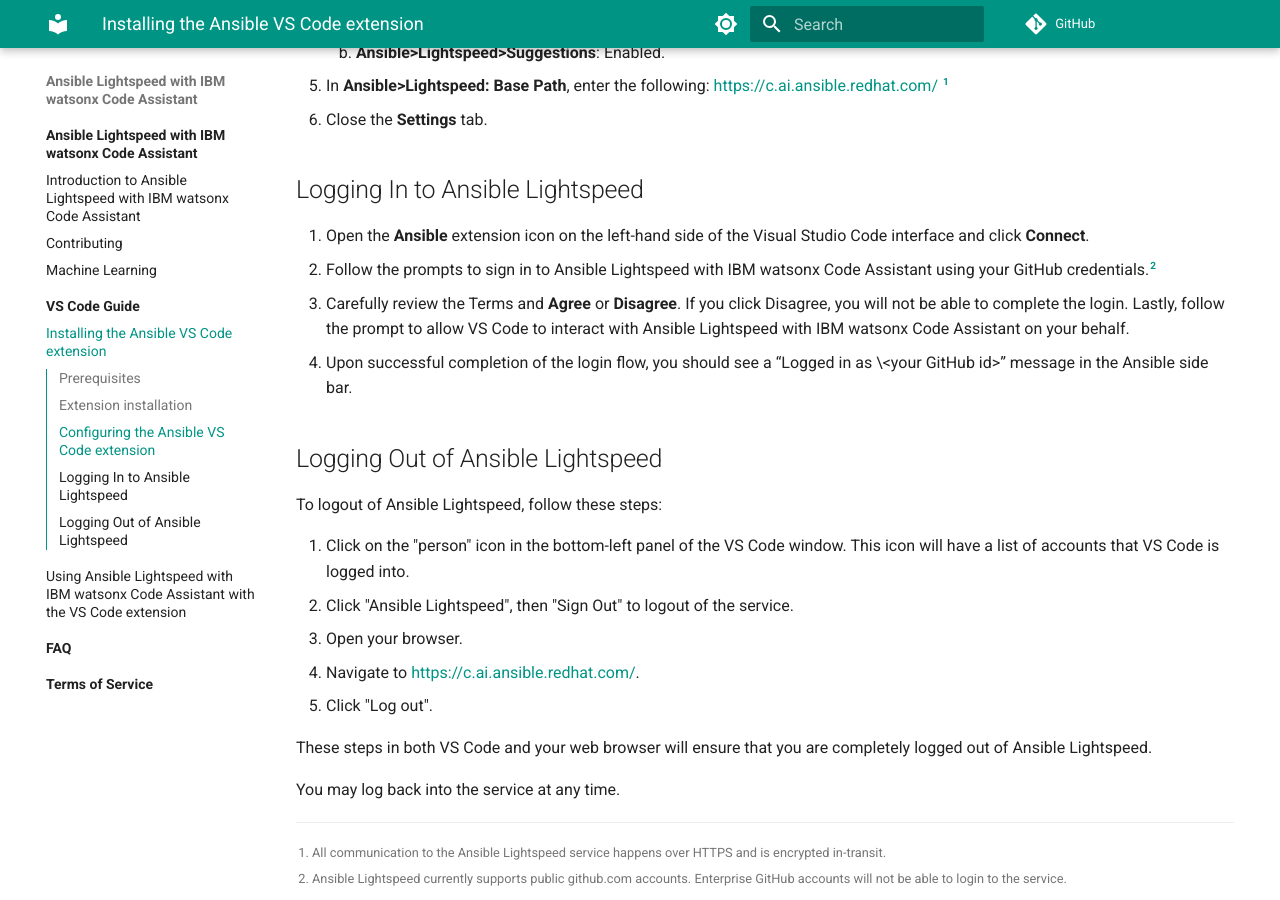
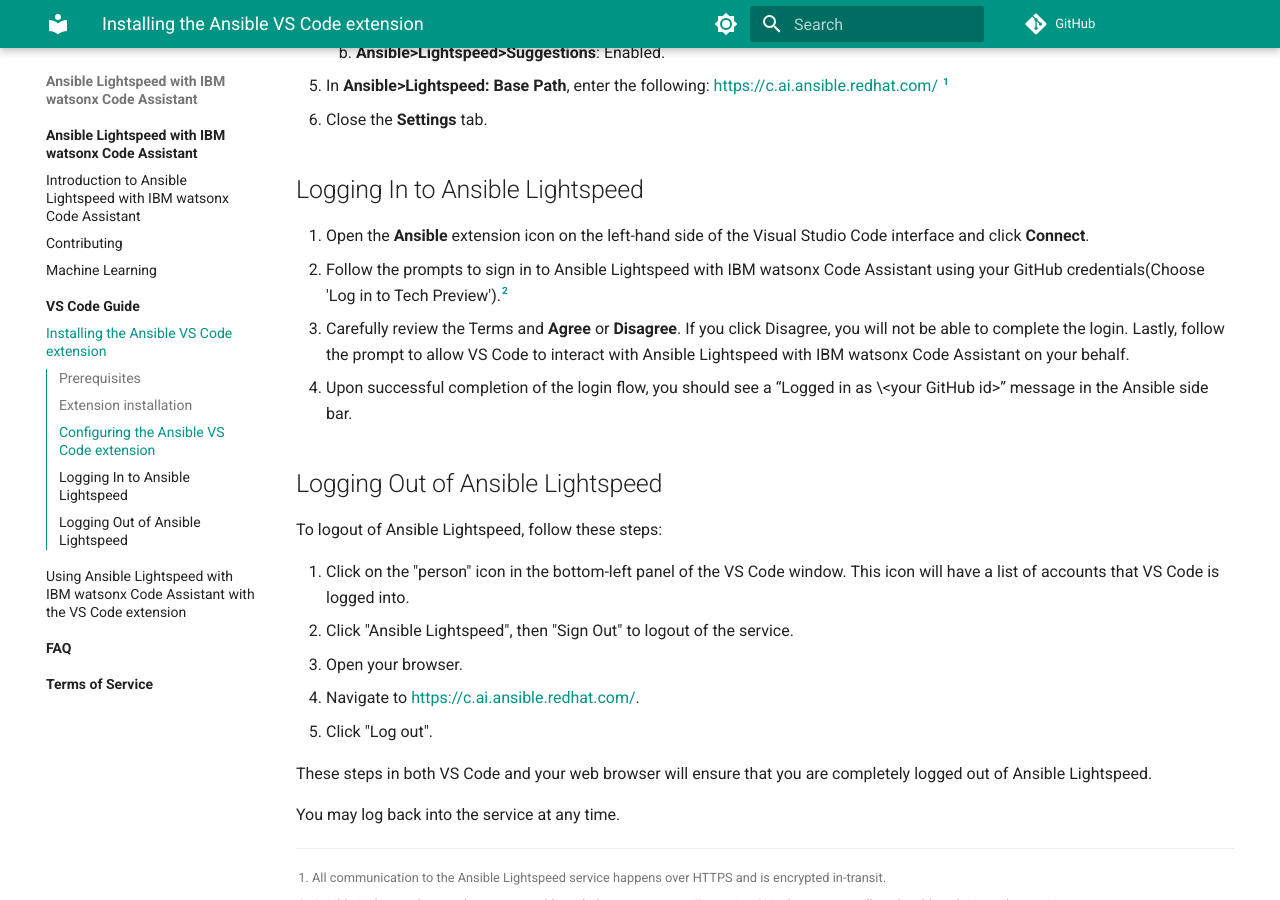
Before and after one commit to ansible/ansible-lightspeed, an MkDocs documentation site: the page built from docs/vscode_guide/installing_vs.md, in a window 1280 px wide and 900 px high, scrolled down 1213 px. Built offline with MkDocs 1.6.1 and Material for MkDocs 9.7.7, drawn with Linux system fonts in a browser that asks for light colours; comment, search, counter and statistics services are not loaded.

Commit message:
Update installing_vs.md

```diff
--- a/docs/vscode_guide/installing_vs.md
+++ b/docs/vscode_guide/installing_vs.md
@@ -49,7 +49,7 @@ To configure the Ansible VS Code extension for Ansible Lightspeed with IBM watso
 ## Logging In to Ansible Lightspeed
 
 1. Open the **Ansible** extension icon on the left-hand side of the Visual Studio Code interface and click **Connect**.
-2. Follow the prompts to sign in to Ansible Lightspeed with IBM watsonx Code Assistant using your GitHub credentials.[^2]
+2. Follow the prompts to sign in to Ansible Lightspeed with IBM watsonx Code Assistant using your GitHub credentials(Choose 'Log in to Tech Preview').[^2]
 3. Carefully review the Terms and **Agree** or **Disagree**. If you click Disagree, you will not be able to complete the login. Lastly, follow the prompt to allow VS Code to interact with Ansible Lightspeed with IBM watsonx Code Assistant on your behalf.
 4. Upon successful completion of the login flow, you should see a “Logged in as \<your GitHub id\>” message in the Ansible side bar.
 
```
